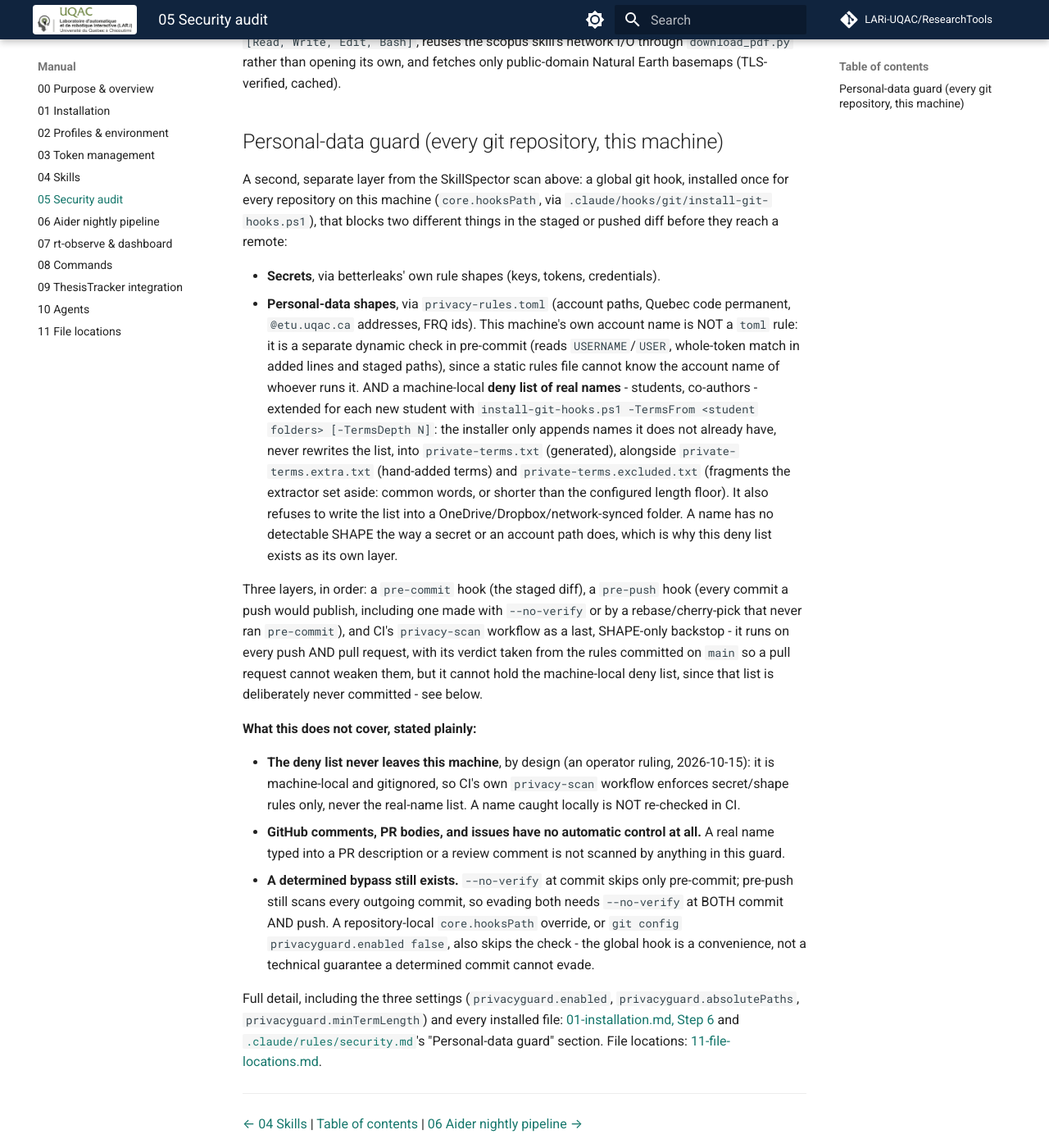
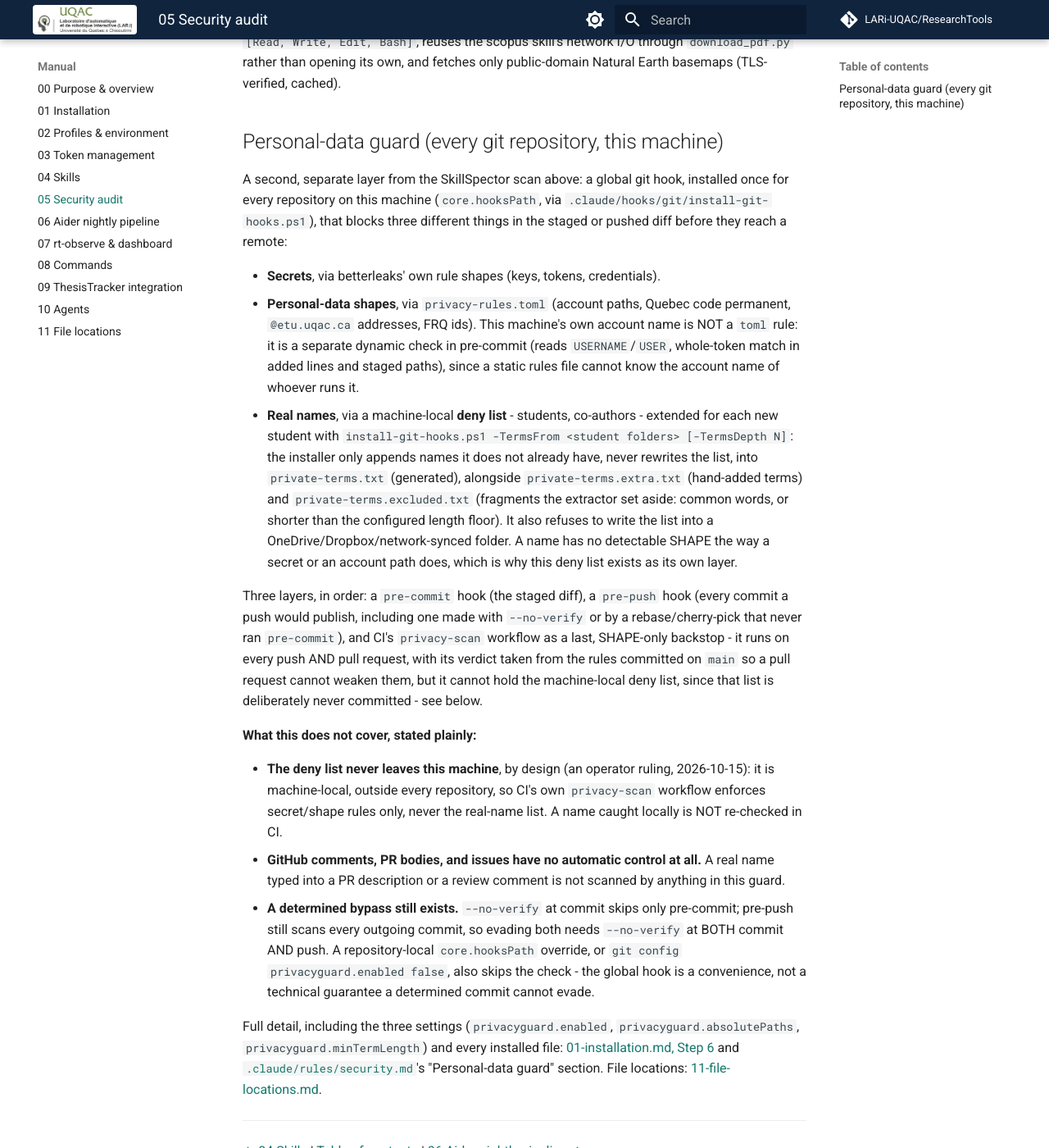
Before and after one commit to LARi-UQAC/ResearchTools, an MkDocs documentation site: the page built from docs/manual/05-security-audit.md, in a window 1280 px wide and 1400 px high, scrolled down 1084 px. Shown: the whole window at 82% size. Built offline with MkDocs 1.6.1 and Material for MkDocs 9.7.7, drawn with Linux system fonts in a browser that asks for light colours; comment, search, counter and statistics services are not loaded.

Commit message:
docs: apply PR71's 3 follow-up corrections (missed before an earlier push)
05-security-audit.md: "two different things" -> "three different things"
and the deny-list bullet split out from the personal-data-shapes bullet
(it was nested under "AND", misleading since three things are blocked,
not two); "machine-local and gitignored" -> "machine-local, outside
every repository" (the list files live outside any repo entirely, the
earlier wording repeated the exact error PR71 flagged for chapter 11).

11-file-locations.md: "installed ... into two places" -> "three places",
with source-only files folded as a parenthetical under the repo-source
bullet rather than a fourth bullet; "which also lists these two file
names" -> "all three" (private-terms.txt, .extra.txt, .excluded.txt).

These were correctly identified by PR71's own re-read but not applied
before the prior commit (4eb7570) was pushed - caught immediately after
telling PR71 they were done, which was not yet true at that point.

Co-Authored-By: Claude Sonnet 5 <noreply@anthropic.com>

```diff
--- a/docs/manual/05-security-audit.md
+++ b/docs/manual/05-security-audit.md
@@ -44,16 +44,17 @@ basemaps (TLS-verified, cached).
 
 A second, separate layer from the SkillSpector scan above: a global git hook, installed once
 for every repository on this machine (`core.hooksPath`, via
-`.claude/hooks/git/install-git-hooks.ps1`), that blocks two different things in the staged or
-pushed diff before they reach a remote:
+`.claude/hooks/git/install-git-hooks.ps1`), that blocks three different things in the staged
+or pushed diff before they reach a remote:
 
 - **Secrets**, via betterleaks' own rule shapes (keys, tokens, credentials).
 - **Personal-data shapes**, via `privacy-rules.toml` (account paths, Quebec code permanent,
   `@etu.uqac.ca` addresses, FRQ ids). This machine's own account name is NOT a `toml` rule: it
   is a separate dynamic check in pre-commit (reads `USERNAME`/`USER`, whole-token match in
   added lines and staged paths), since a static rules file cannot know the account name of
-  whoever runs it. AND a machine-local **deny list of real names** - students, co-authors -
-  extended for each new student with
+  whoever runs it.
+- **Real names**, via a machine-local **deny list** - students, co-authors - extended for
+  each new student with
   `install-git-hooks.ps1 -TermsFrom <student folders> [-TermsDepth N]`: the installer only
   appends names it does not already have, never rewrites the list, into `private-terms.txt`
   (generated), alongside `private-terms.extra.txt` (hand-added terms) and
@@ -72,8 +73,9 @@ that list is deliberately never committed - see below.
 **What this does not cover, stated plainly:**
 
 - **The deny list never leaves this machine**, by design (an operator ruling, 2026-10-15): it
-  is machine-local and gitignored, so CI's own `privacy-scan` workflow enforces secret/shape
-  rules only, never the real-name list. A name caught locally is NOT re-checked in CI.
+  is machine-local, outside every repository, so CI's own `privacy-scan` workflow enforces
+  secret/shape rules only, never the real-name list. A name caught locally is NOT re-checked
+  in CI.
 - **GitHub comments, PR bodies, and issues have no automatic control at all.** A real name
   typed into a PR description or a review comment is not scanned by anything in this guard.
 - **A determined bypass still exists.** `--no-verify` at commit skips only pre-commit;
```
Also changed, not shown: docs/manual/11-file-locations.md (+5 -7 lines).
